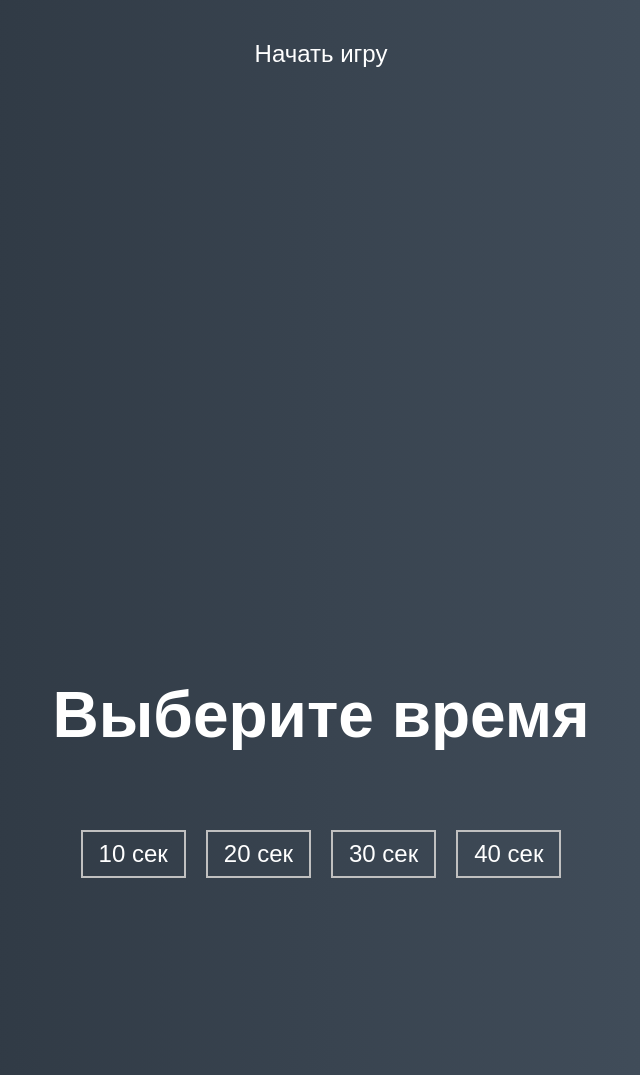
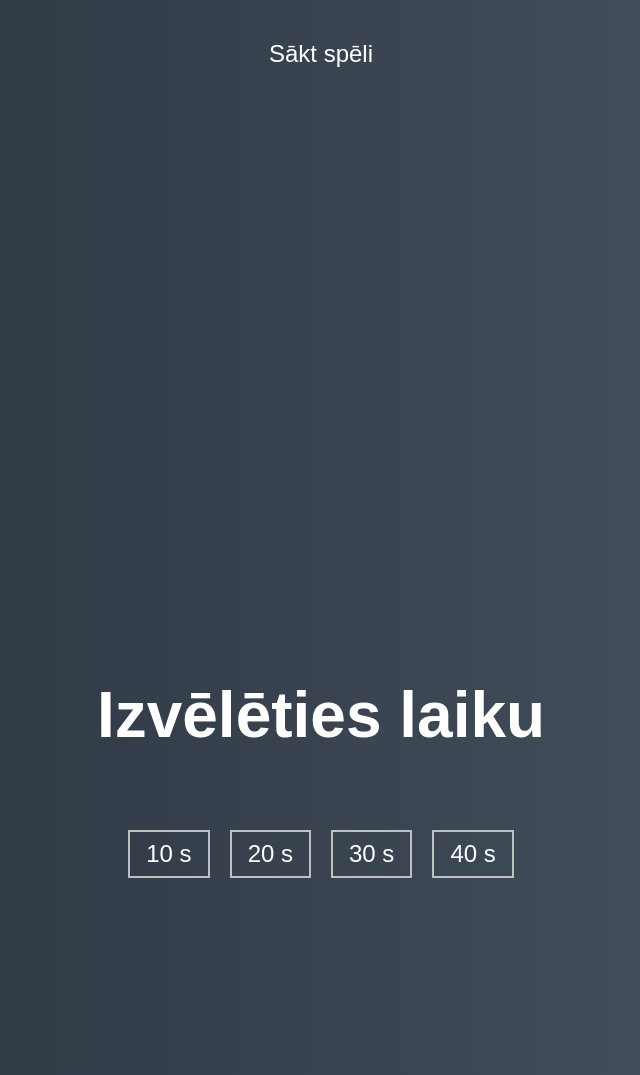
Before and after one commit to 000pidor445/web-site, a plain HTML site: page game.html in a window 1280 px wide. Shown: the part 434-1509 px from the top of the page, without its empty margins (319-959 px from the left). Drawn offline with Linux system fonts and the light colour scheme; a web font is replaced by a local one.

Commit message:
change lan

```diff
--- a/game.html
+++ b/game.html
@@ -9,30 +9,30 @@
   <body>
     <div class="screen">
       <h1>Aim Training</h1>
-      <a href="#" class="start" id="start">Начать игру</a>
+      <a href="#" class="start" id="start">Sākt spēli</a>
     </div>
 
     <div class="screen">
-      <h1>Выберите время</h1>
+      <h1>Izvēlēties laiku</h1>
       <ul class="time-list" id="time-list">
         <li>
           <button class="time-btn" data-time="10" >
-            10 сек
+            10 s
           </button>
         </li>
         <li>
           <button class="time-btn" data-time="20">
-            20 сек
+            20 s
           </button>
         </li>
         <li>
           <button class="time-btn" data-time="30">
-            30 сек
+            30 s
           </button>
         </li>
         <li>
           <button class="time-btn" data-time="40">
-            40 сек
+            40 s
           </button>
         </li>
       </ul>
```
